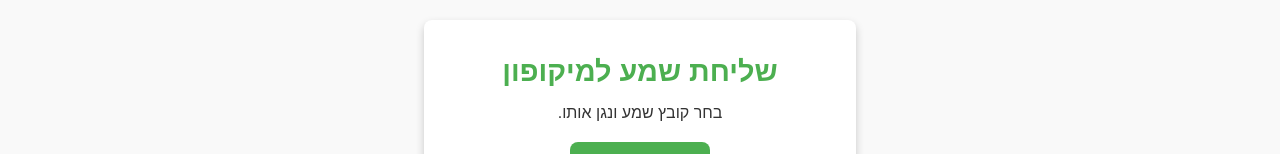
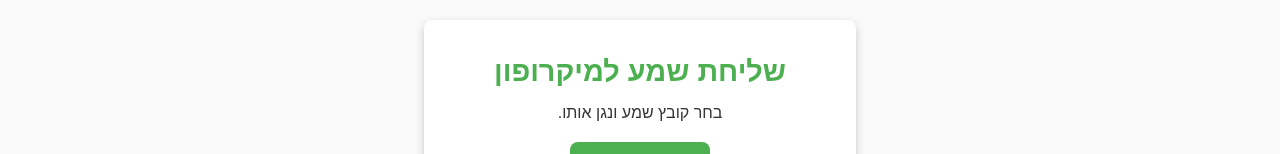
Before and after one commit to lilor159357/audiotofile, a plain HTML site: page public/index.html in a window 1280 px wide. Shown: the top 154 px of the page. Drawn offline with Linux system fonts and the light colour scheme.

Commit message:
Update index.html

```diff
--- a/public/index.html
+++ b/public/index.html
@@ -115,7 +115,7 @@
 </head>
 <body>
   <main>
-    <h1>שליחת שמע למיקופון</h1>
+    <h1>שליחת שמע למיקרופון</h1>
     <p>.בחר קובץ שמע ונגן אותו</p>
 
     <label for="audioFile">בחר קובץ שמע</label>
```
